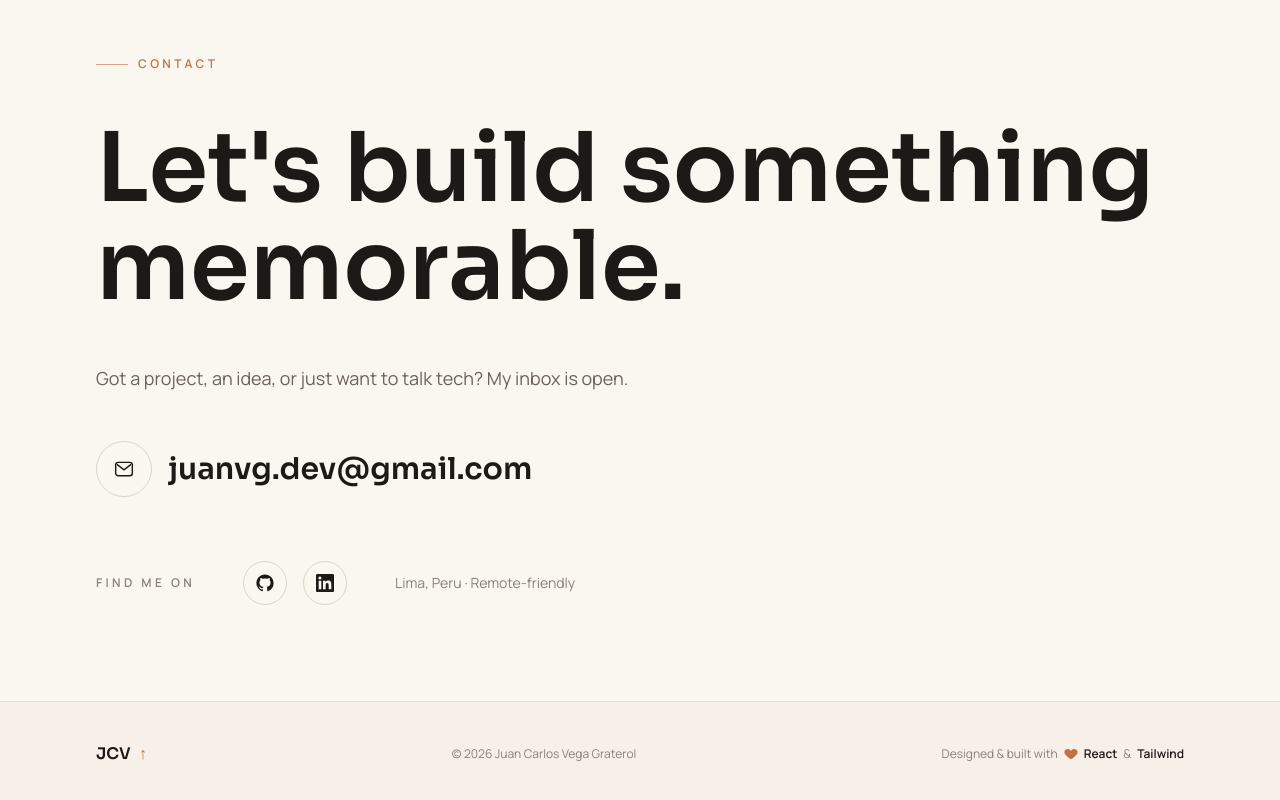
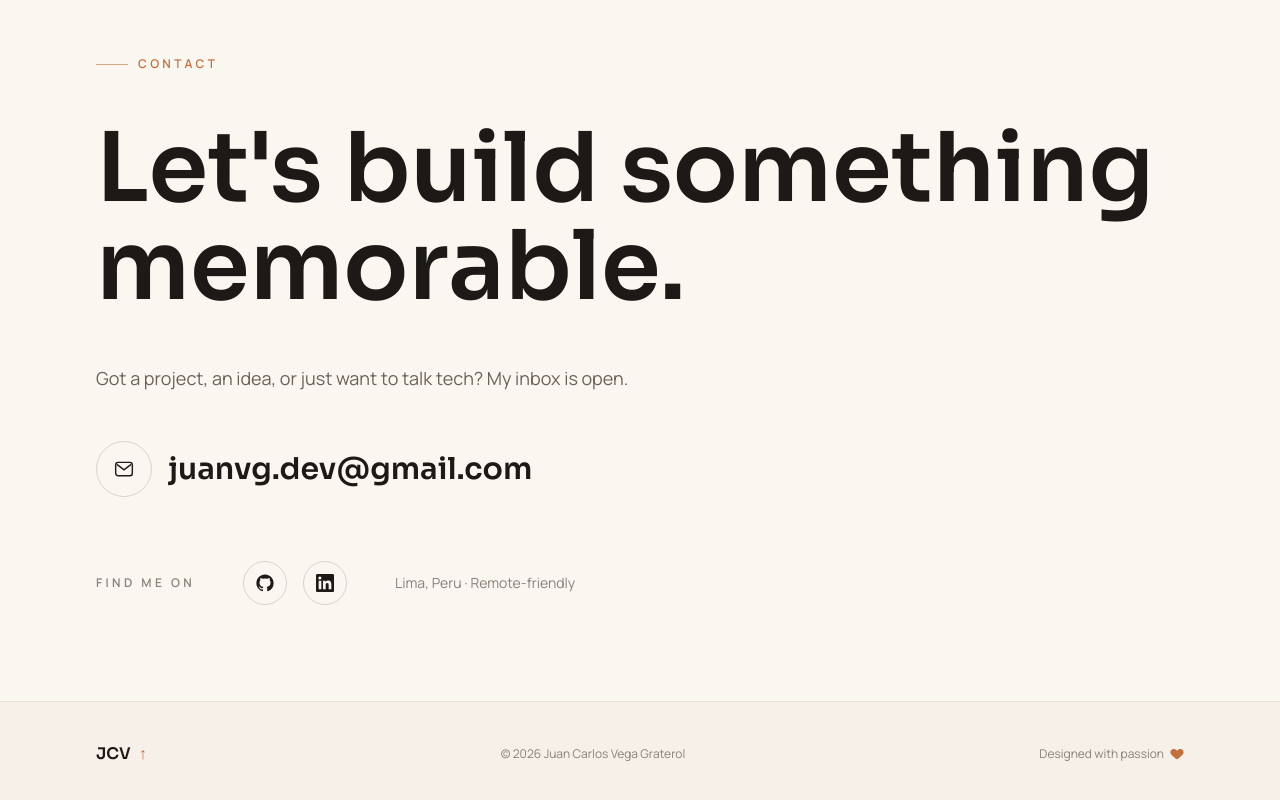
Before and after one commit to ju4n0ff/Portfolio-web, a React (Vite) app: page / in a window 1280 px wide. Shown: the part 4891-5691 px from the top of the page. Built offline with nearby package versions, Linux system fonts and the light colour scheme; no server answers.

Commit message:
footer disenado con pasion

```diff
--- a/src/components/Footer.tsx
+++ b/src/components/Footer.tsx
@@ -27,8 +27,6 @@ export function Footer() {
         <p className="flex items-center gap-1.5 text-xs text-fog">
           {t.footer.madeWith}
           <HeartIcon className="h-3.5 w-3.5 text-terracotta" />
-          <span className="font-semibold text-ink">React</span>
-          &amp; <span className="font-semibold text-ink">Tailwind</span>
         </p>
       </div>
     </footer>
--- a/src/i18n/translations.ts
+++ b/src/i18n/translations.ts
@@ -169,7 +169,7 @@ export const translations: Record<Lang, Translation> = {
       location: "Lima, Perú · Trabajo remoto",
     },
     footer: {
-      madeWith: "Diseñado y construido con",
+      madeWith: "Diseñado con pasión",
     },
   },
   en: {
@@ -264,7 +264,7 @@ export const translations: Record<Lang, Translation> = {
       location: "Lima, Peru · Remote-friendly",
     },
     footer: {
-      madeWith: "Designed & built with",
+      madeWith: "Designed with passion",
     },
   },
 };
```
